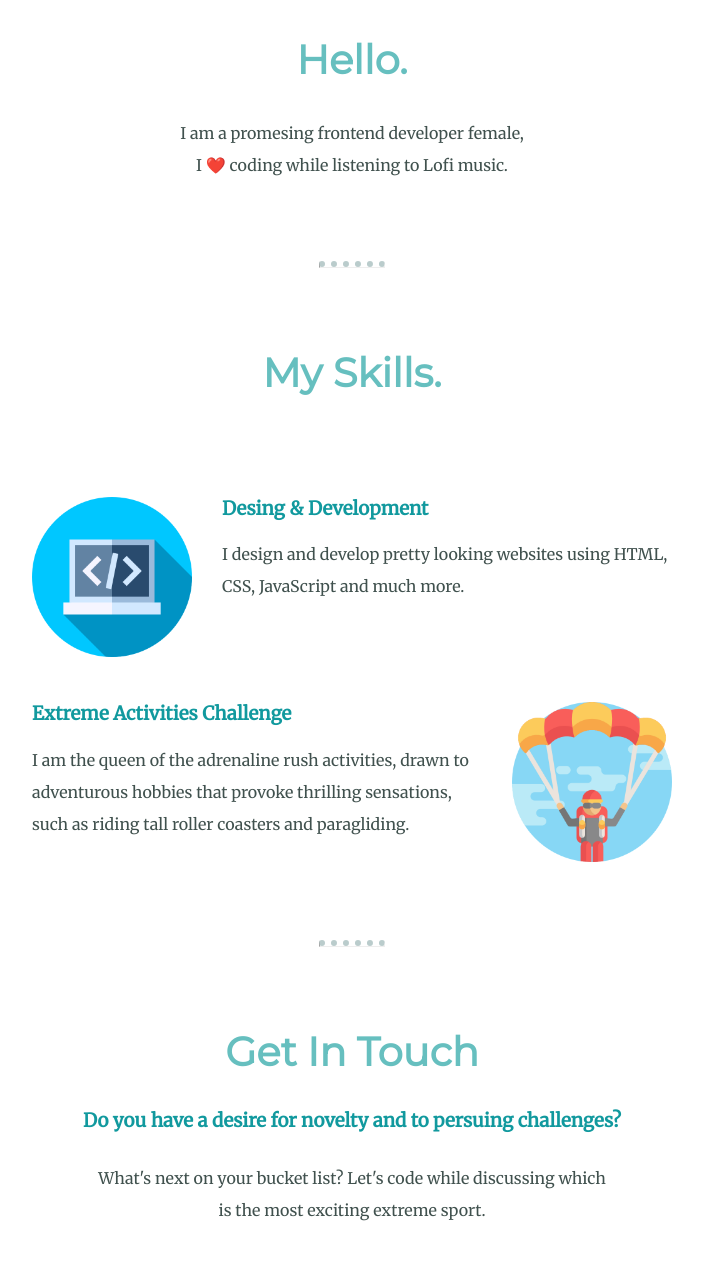
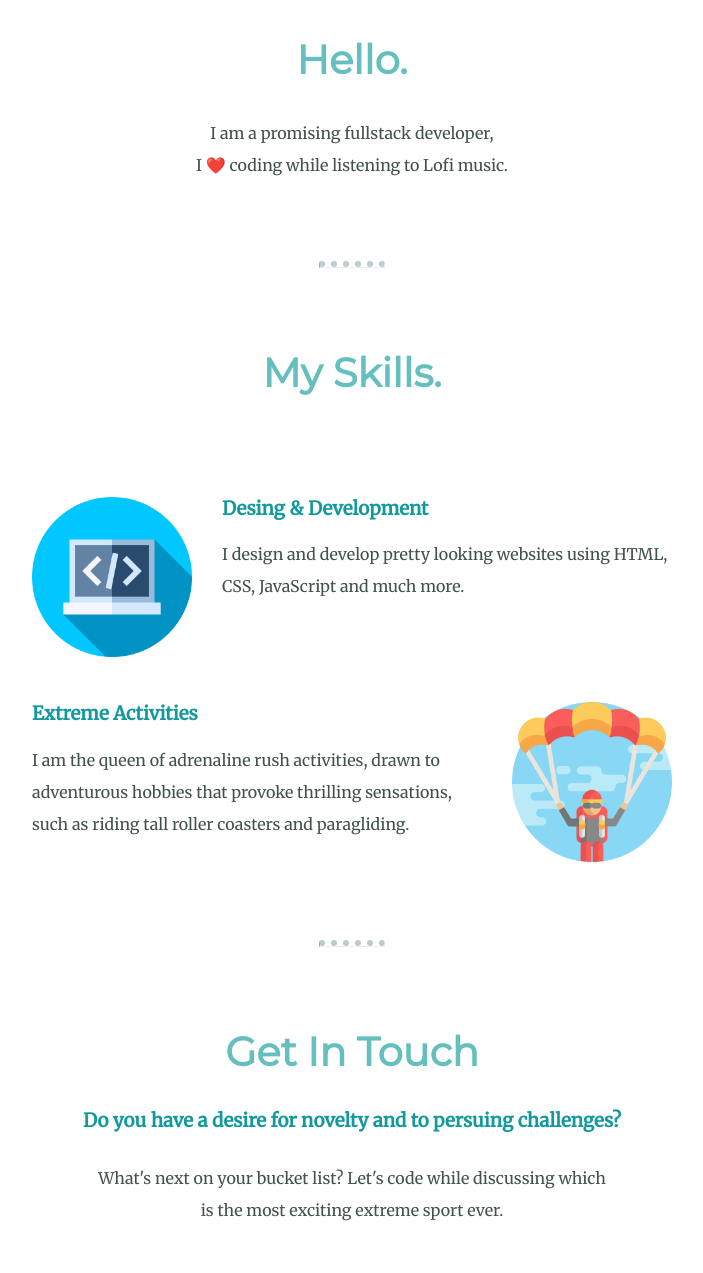
Before and after one commit to HayatZee/cute-cv, a plain HTML site: page index.html in a window 1280 px wide. Shown: the part 1011-2284 px from the top of the page, without its empty margins (288-991 px from the left). Drawn offline with Linux system fonts and the light colour scheme.

Commit message:
Text edits

```diff
--- a/index.html
+++ b/index.html
@@ -23,7 +23,7 @@
       <div class="profile">
         <img src="images/hayat.png" width="200px" alt="hayat's profile picture">
         <h2>Hello.</h2>
-        <p>I am a promesing frontend developer female,<br> I ❤️ coding while listening to Lofi music.</p>
+        <p>I am a promising fullstack developer,<br> I ❤️ coding while listening to Lofi music.</p>
       </div>
       <hr>
       <div class="skills">
@@ -35,15 +35,15 @@
         </div>
         <div class="skill-row">
           <img class="paragliding-img" src="images/paragliding.png" width="200px" alt="">
-          <h3>Extreme Activities Challenge</h3>
-          <p>I am the queen of the adrenaline rush activities, drawn to adventurous hobbies that provoke thrilling sensations, such as riding tall roller coasters and paragliding.</p>
+          <h3>Extreme Activities</h3>
+          <p>I am the queen of adrenaline rush activities, drawn to adventurous hobbies that provoke thrilling sensations, such as riding tall roller coasters and paragliding.</p>
         </div>
       </div>
       <hr>
       <div class="contact-me">
         <h2>Get In Touch</h2>
         <h3>Do you have a desire for novelty and to persuing challenges?</h3>
-        <p class="contact-msg">What's next on your bucket list? Let's code while discussing which is the most exciting extreme sport.</p>
+        <p class="contact-msg">What's next on your bucket list? Let's code while discussing which is the most exciting extreme sport ever.</p>
         <a class="btn" href="mailto:zalga.hayat@email.com">CONTACT ME</a>
       </div>
     </div>
```
